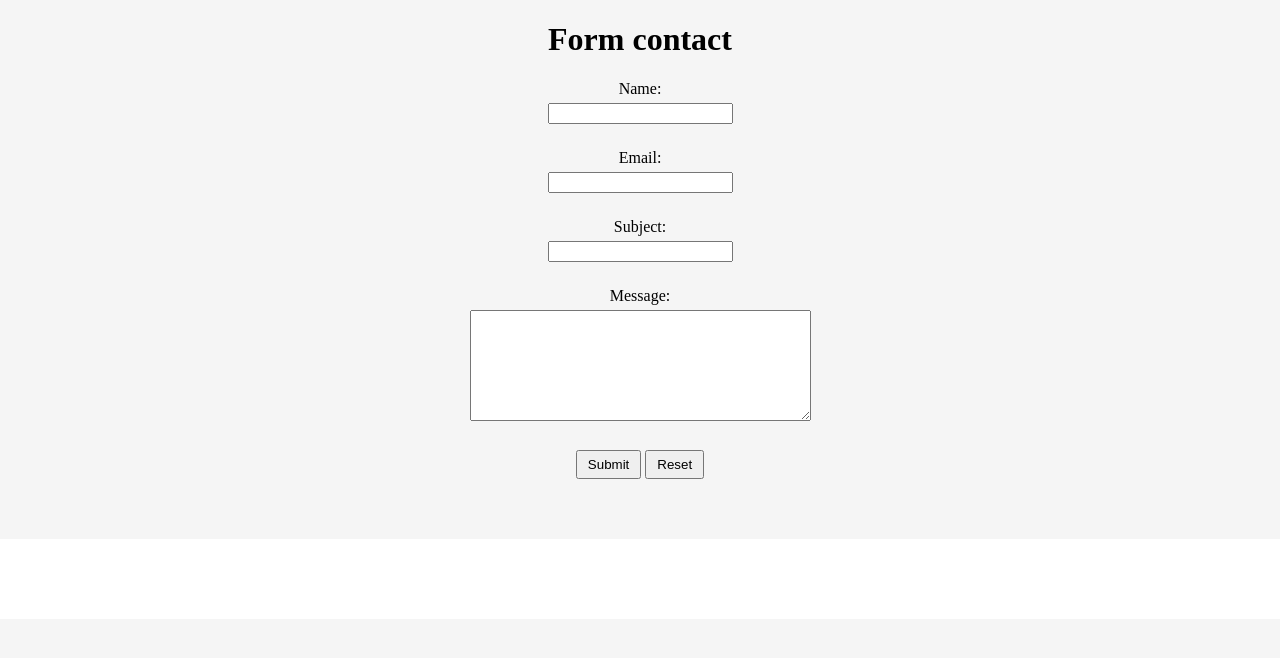
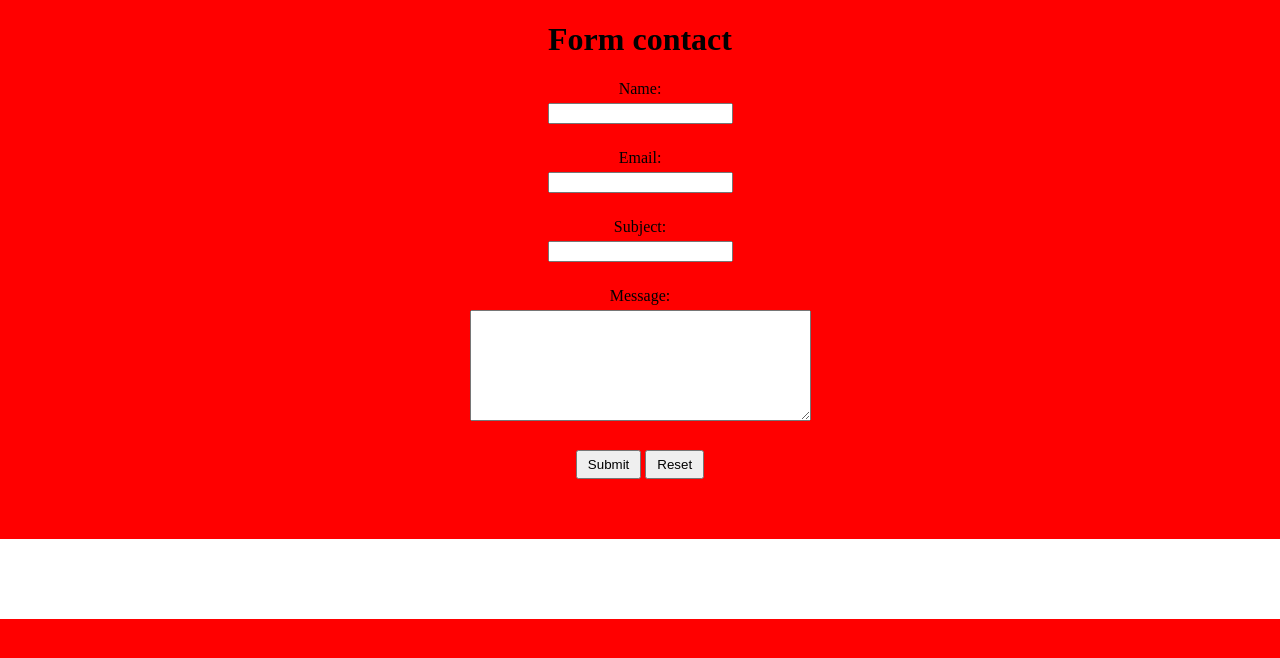
Before and after one commit to ELAgar/dpd-project-form, a website: page index.html in a window 1280 px wide. Drawn offline with nearby package versions, Linux system fonts and the light colour scheme; no server answers.

Commit message:
color bg red

```diff
--- a/style.css
+++ b/style.css
@@ -1,5 +1,5 @@
 body {
-    background-color: #f5f5f5;
+    background-color: red;
     padding: 0;
     margin: 0;
 }
```
